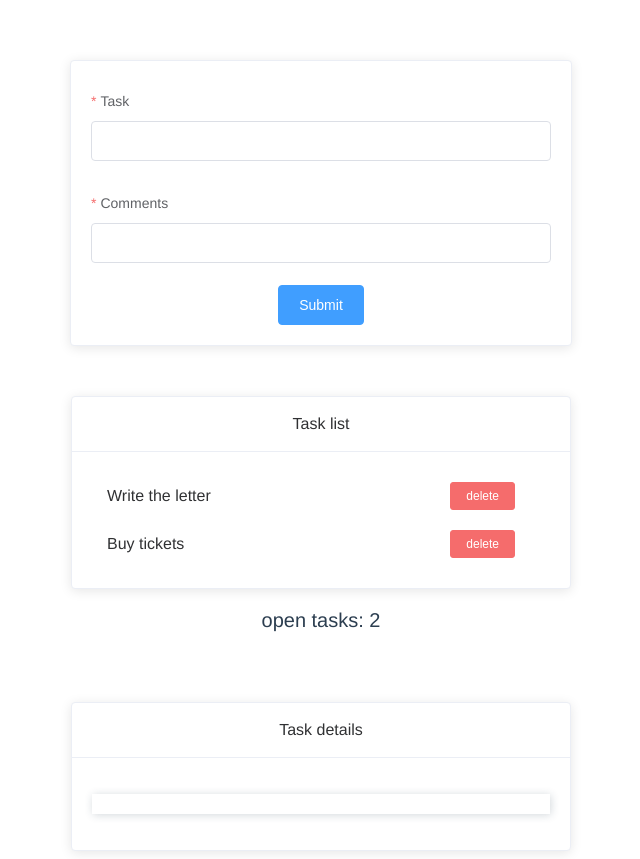
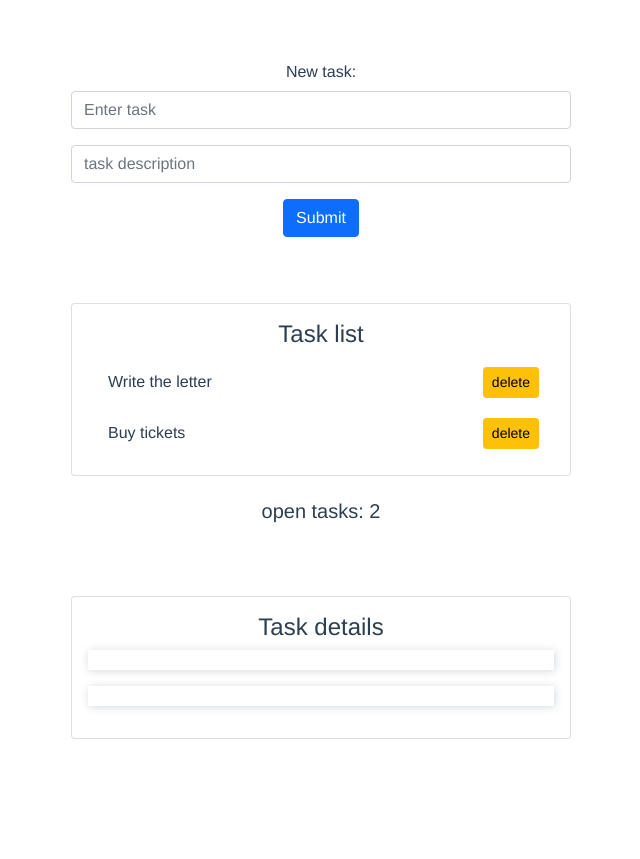
Before and after one commit to evg2020/Noteapp, a Vue app: page / in a window 1280 px wide. Shown: the whole page, without its empty margins (319-959 px from the left). After the commit the page ends 800 px from the top, so only its background shows below. Built offline with nearby package versions, Linux system fonts and the light colour scheme.

Commit message:
bootstrap + detailsLis

```diff
--- a/package.json
+++ b/package.json
@@ -8,6 +8,9 @@
     "lint": "vue-cli-service lint"
   },
   "dependencies": {
+    "axios": "^0.24.0",
+    "bootstrap": "^5.1.3",
+    "bootstrap-vue": "^2.21.2",
     "core-js": "^3.6.5",
     "element-ui": "^2.15.6",
     "vue": "^2.6.11"
@@ -34,7 +37,7 @@
       "parser": "babel-eslint"
     },
     "rules": {
-      "no-console":"off"
+      "no-console": "off"
     }
   },
   "browserslist": [
--- a/src/components/Form.vue
+++ b/src/components/Form.vue
@@ -1,20 +1,18 @@
+
 <template>
-<ElCard class ="form-card">
-  <ElForm :model="formdata" ref="addItemForm" :rules="rules" lable-position="botton" >
+  <div class ="form-card">
+    <p>
+      <b-form  :model="formdata" ref="addItemForm" >
+        <b-form-group label="New task:" >
+          <b-form-input class = "mb-3" v-model="formdata.task" placeholder="Enter task" required></b-form-input>
+          <b-form-input class = "mb-3" v-model="formdata.comment" placeholder="task description" required></b-form-input>
+        </b-form-group>
+        <b-button @click="onSubmit" variant="primary" >Submit</b-button>
 
-   <ElFormItem label="Task" prop="task">
-      <el-input v-model="formdata.task"/>
-    </ElFormItem>
-   <ElFormItem label="Comments" prop="comment">
-      <el-input v-model="formdata.comment"/>
-    </ElFormItem>
+      </b-form>
+    </p>
 
-    <ElButton @click="onSubmit" type="primary">Submit</ElButton>
-
-
-
-  </ElForm>
-</ElCard>
+  </div>
 </template>
 
 <script>
@@ -27,34 +25,25 @@ data: () => ({
         task: "",
         comment: "",
       },
-
- rules: {
-  comment:[{ required: true, message:"please select", trigger:'change' }],
-  task:[{ required: true, message:"please select", trigger:'change' }]
-},
-
 }),
 
 
   methods: {
     onSubmit() {
-    // console.log(this.$refs.addItemForm.validate((valid)=>{console.log(valid)}))
-    this.$refs.addItemForm.validate((valid) => {
-      if(valid){
-        this.$emit('newTaskSubmit',{...this.formdata});
-        this.$refs.addItemForm.resetFields();
+        if(this.formdata.task && this.formdata.comment){
+            this.$emit("newTaskSubmit", { ...this.formdata });
+            this.formdata.task='';
+            this.formdata.comment='';
         }
-    })
-  },
-},
-
-
-
+        console.log(this.formdata.task);
+       }
+ }
 
 }
 </script>
 
 <style scoped>
+
 .form-card{
   max-width: 500px;
   margin:auto;
--- a/src/components/TaskDetailsForm.vue
+++ b/src/components/TaskDetailsForm.vue
@@ -1,16 +1,13 @@
+
 <template>
-<div class="task-list-wrap">
-  <el-card :header="header" >
-  <div class ="list">
-      <p class="task-item">{{item.task}}</p>
-      <p class="comment">{{item.comment}} </p>
-    </div>
-</el-card>
+  <div class="task-list-wrap">
+    <b-card   :title="header" tag="article"    class="mb-3" >
+      <p class="comment task-item text-left" >{{item.task}}</p>
+     <p class="comment text-left">{{item.comment}} </p>
+    </b-card>
+  </div>
+</template>
 
-</div>
-
-
-</template>
 
 <script>
 export default{
@@ -18,7 +15,7 @@ export default{
 
   data: () => ({
     header: "Task details",
-    emptyTitle: "Empty List"
+
   }),
 
   props: {
--- a/src/components/TaskList.vue
+++ b/src/components/TaskList.vue
@@ -1,20 +1,16 @@
+
 <template>
-<div class="task-list-wrap">
-  <ElCard :header ="header">
-    <template v-if ="!isEmpty">
-    <div class="list-item" v-for ="(item, prop) in list" :key ="prop">
-      <span class="task-comment" @click ="getItem(item)">{{item.task}}</span>
-      <span class="task-value">
-      <ElButton   type ="danger" size="mini" @click ="deleteItem(item.id)">delete</ElButton>
-      </span>
+  <div class ="task-list-wrap">
+      <b-card   :title="header" tag="article">
+        <div class="list-item " v-for ="(item, prop) in list" :key ="prop">
+          <span class="task-comment " @click ="getItem(item)">{{item.task}}</span>
+         <b-button class = "btn-del" variant="warning" size="sm" @click="deleteItem(item.id)"  >delete</b-button>
+        </div>
+      </b-card>
   </div>
 </template>
-    <ElAlert  v-else type ="info" :title="emptyTitle" />
-  </ElCard>
 
-</div>
 
-</template>
 
 <script>
 export default{
@@ -22,7 +18,7 @@ export default{
 
   data: () => ({
     header: "Task list",
-    emptyTitle: "Empty List"
+
   }),
 
   props: {
@@ -37,9 +33,11 @@ export default{
     }
   },
   methods: {
+
     deleteItem(id) {
             this.$emit('deleteItem', id);
     },
+
     getItem(data) {
       console.log(data.task)
       this.$emit('selectedTask', data);
@@ -56,16 +54,15 @@ export default{
     padding-top: 50px;
 }
 .list-item{
-  display: flex;
+  display:flex;
   align-items: center;
   padding: 10px 15px;
-
+}
+.task-comment {
+  margin-left: 5px;
+  margin-right:auto;
 }
 
-.task-value{
-  font-weight: bolt;
-  margin-left:auto;
-  margin-right: 20px;
 
-}
+
 </style>
--- a/src/components/TotalTask.vue
+++ b/src/components/TotalTask.vue
@@ -1,7 +1,5 @@
 <template>
-  <div class = "total-task">open tasks: {{total}}
-
-  </div>
+  <div class = "total-task">open tasks: {{total}} </div>
 </template>
 
 <script>
--- a/src/main.js
+++ b/src/main.js
@@ -1,6 +1,7 @@
 import Vue from 'vue';
 import App from './App.vue';
-import './plugins/elements';
+
+import './plugins/bootstrap';
 
 Vue.config.productionTip = false;
 
--- /dev/null
+++ b/src/plugins/axios/index.js
@@ -0,0 +1,4 @@
+import axios from 'axios';
+const instance = axios.create;
+
+export default instance;
```
Also changed, not shown: src/App.vue (+7 -3 lines), src/plugins/bootstrap/index.js (added, +7 -0 lines), 1 other file (tests, documents, lock files or other folders). Lines whose indentation alone changed are shown as unchanged.
